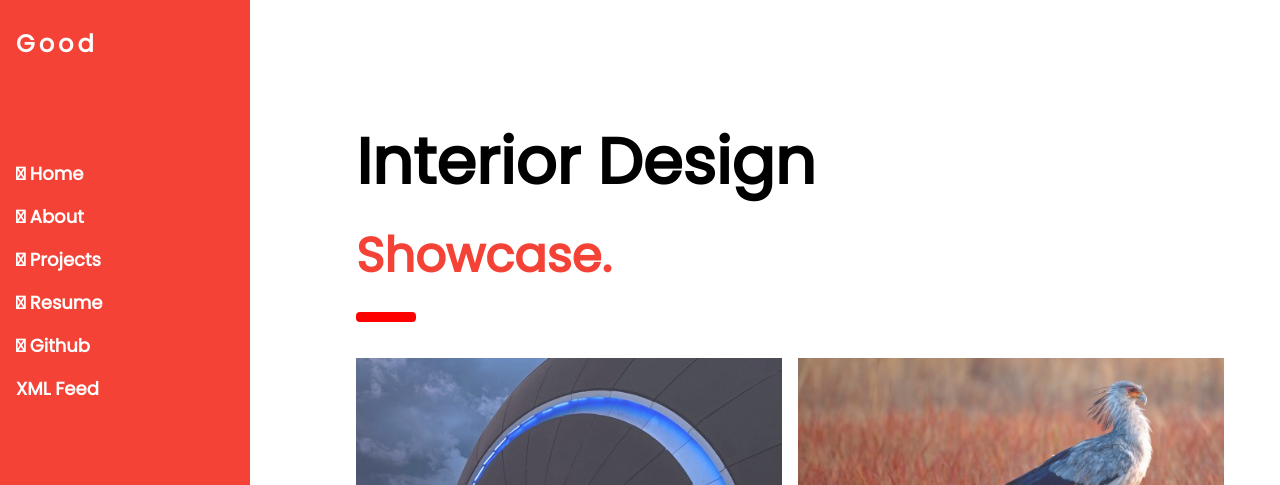
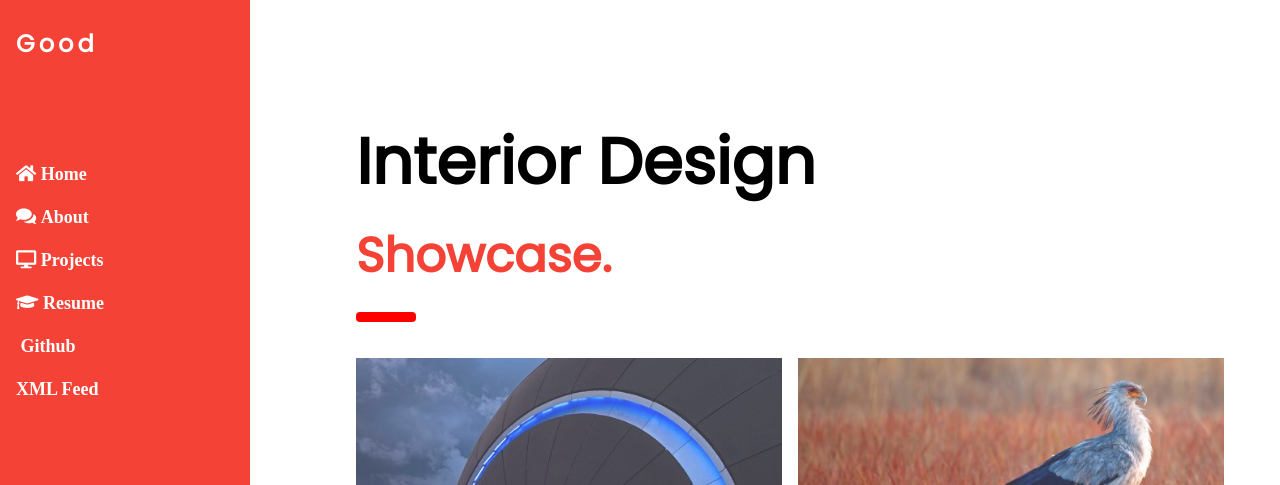
Before and after one commit to chipprogrammers/Good, a Jekyll site: the page built from index.html, in a window 1280 px wide. Shown: the top 485 px of the page. Built offline with Jekyll 4.4.1, drawn with Linux system fonts in a browser that asks for light colours; comment, search, counter and statistics services are not loaded.

Commit message:
Update head.html

```diff
--- a/_includes/head.html
+++ b/_includes/head.html
@@ -2,6 +2,6 @@
 <meta name="viewport" content="width=device-width, initial-scale=1">
 <link rel="stylesheet" href="{{ site.baseurl }}/assets/css/w3.css">">
 <link rel="stylesheet" href="{{ site.baseurl }}/assets/css/main.css">
-<link rel="stylesheet" href="{{ site.baseurl }}/fonts/css/fontawesome.min.css">
+<link rel="stylesheet" href="{{ site.baseurl }}/fonts/css/fontawesome-all.min.css">
 <link rel="stylesheet" href="https://fonts.googleapis.com/css?family=Poppins">
 {% include js.html %}
```
